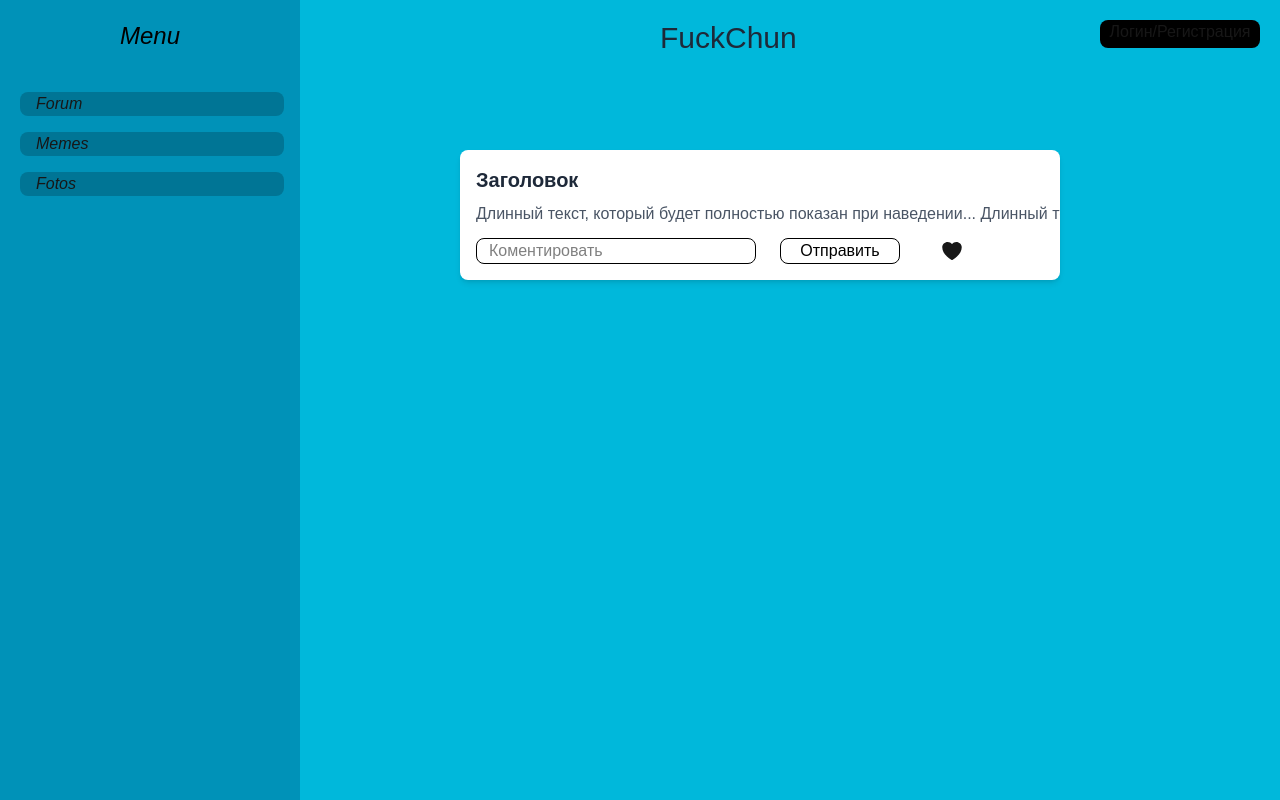
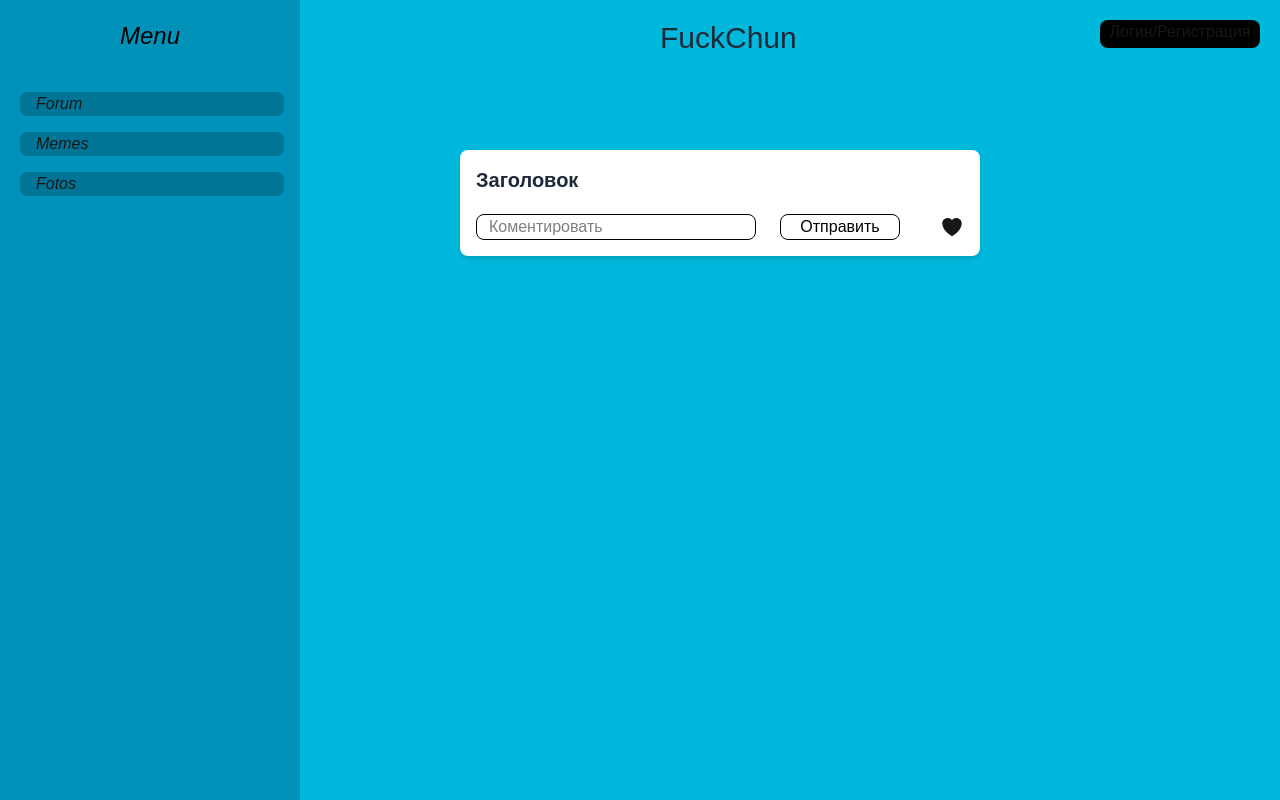
Before and after one commit to Fox1ris/Forum, a Next.js app in the folder fuckchun/: page / in a window 1280 px wide. Built offline with nearby package versions, Linux system fonts and the light colour scheme; no server answers.

Commit message:
Made design for modal window

```diff
--- a/fuckchun/src/app/Components/Main.tsx
+++ b/fuckchun/src/app/Components/Main.tsx
@@ -1,9 +1,18 @@
+"use client"
 import {HeartIcon} from "@heroicons/react/24/solid";
 import LoginMenu from "@/app/Components/LoginMenu";
+import {useEffect, useState} from "react";
 
 
 export default function Main() {
+    const [posts, setPosts] = useState([]);
 
+    useEffect(() => {
+        fetch("http://127.0.0.1:8000/posts/")
+            .then(response => response.json())
+            .then(data => setPosts(data));
+    },[]);
+    console.log(posts);
 
     return (
         <div className="flex">
@@ -34,11 +43,7 @@ export default function Main() {
                         className="ml-40 mt-20 max-h-50 max-w-150 bg-white rounded-lg shadow-md p-4 cursor-pointer transition-all duration-1000 hover:max-h-full hover:whitespace-normal whitespace-nowrap overflow-hidden">
                         <h3 className="text-xl font-bold text-gray-800">Заголовок</h3>
                         <p className="text-gray-600 mt-2 hover:text-clip">
-                            Длинный текст, который будет полностью показан при наведении... Длинный текст, который будет полностью показан при наведении... Длинный текст, который будет полностью показан при наведении... Длинный текст, который будет полностью показан при наведении... Длинный текст, который будет полностью показан при наведении...Длинный текст, который будет полностью показан при наведении... Длинный текст, который будет полностью показан при наведении...Длинный текст, который будет полностью показан при наведении... Длинный текст, который будет полностью показан при наведении...Длинный текст, который будет полностью показан при наведении... Длинный текст, который будет полностью показан при наведении...                             Длинный текст, который будет полностью показан при наведении... Длинный текст, который будет полностью показан при наведении... Длинный текст, который будет полностью показан при наведении... Длинный текст, который будет полностью показан при наведении... Длинный текст, который будет полностью показан при наведении...Длинный текст, который будет полностью показан при наведении... Длинный текст, который будет полностью показан при наведении...Длинный текст, который будет полностью показан при наведении... Длинный текст, который будет полностью показан при наведении...Длинный текст, который будет полностью показан при наведении... Длинный текст, который будет полностью показан при наведении...
-                            Длинный текст, который будет полностью показан при наведении... Длинный текст, который будет полностью показан при наведении... Длинный текст, который будет полностью показан при наведении... Длинный текст, который будет полностью показан при наведении... Длинный текст, который будет полностью показан при наведении...Длинный текст, который будет полностью показан при наведении... Длинный текст, который будет полностью показан при наведении...Длинный текст, который будет полностью показан при наведении... Длинный текст, который будет полностью показан при наведении...Длинный текст, который будет полностью показан при наведении... Длинный текст, который будет полностью показан при наведении...
-                            Длинный текст, который будет полностью показан при наведении... Длинный текст, который будет полностью показан при наведении... Длинный текст, который будет полностью показан при наведении... Длинный текст, который будет полностью показан при наведении... Длинный текст, который будет полностью показан при наведении...Длинный текст, который будет полностью показан при наведении... Длинный текст, который будет полностью показан при наведении...Длинный текст, который будет полностью показан при наведении... Длинный текст, который будет полностью показан при наведении...Длинный текст, который будет полностью показан при наведении... Длинный текст, который будет полностью показан при наведении...
-                            Длинный текст, который будет полностью показан при наведении... Длинный текст, который будет полностью показан при наведении... Длинный текст, который будет полностью показан при наведении... Длинный текст, который будет полностью показан при наведении... Длинный текст, который будет полностью показан при наведении...Длинный текст, который будет полностью показан при наведении... Длинный текст, который будет полностью показан при наведении...Длинный текст, который будет полностью показан при наведении... Длинный текст, который будет полностью показан при наведении...Длинный текст, который будет полностью показан при наведении... Длинный текст, который будет полностью показан при наведении...
-
+                            {posts.map((post) => (post.title))}
                         </p>
                         <div className="flex flex-wrap">
                             <input type="text" className="mt-3 px-3 text-black border w-70 rounded-lg border-black"
```
